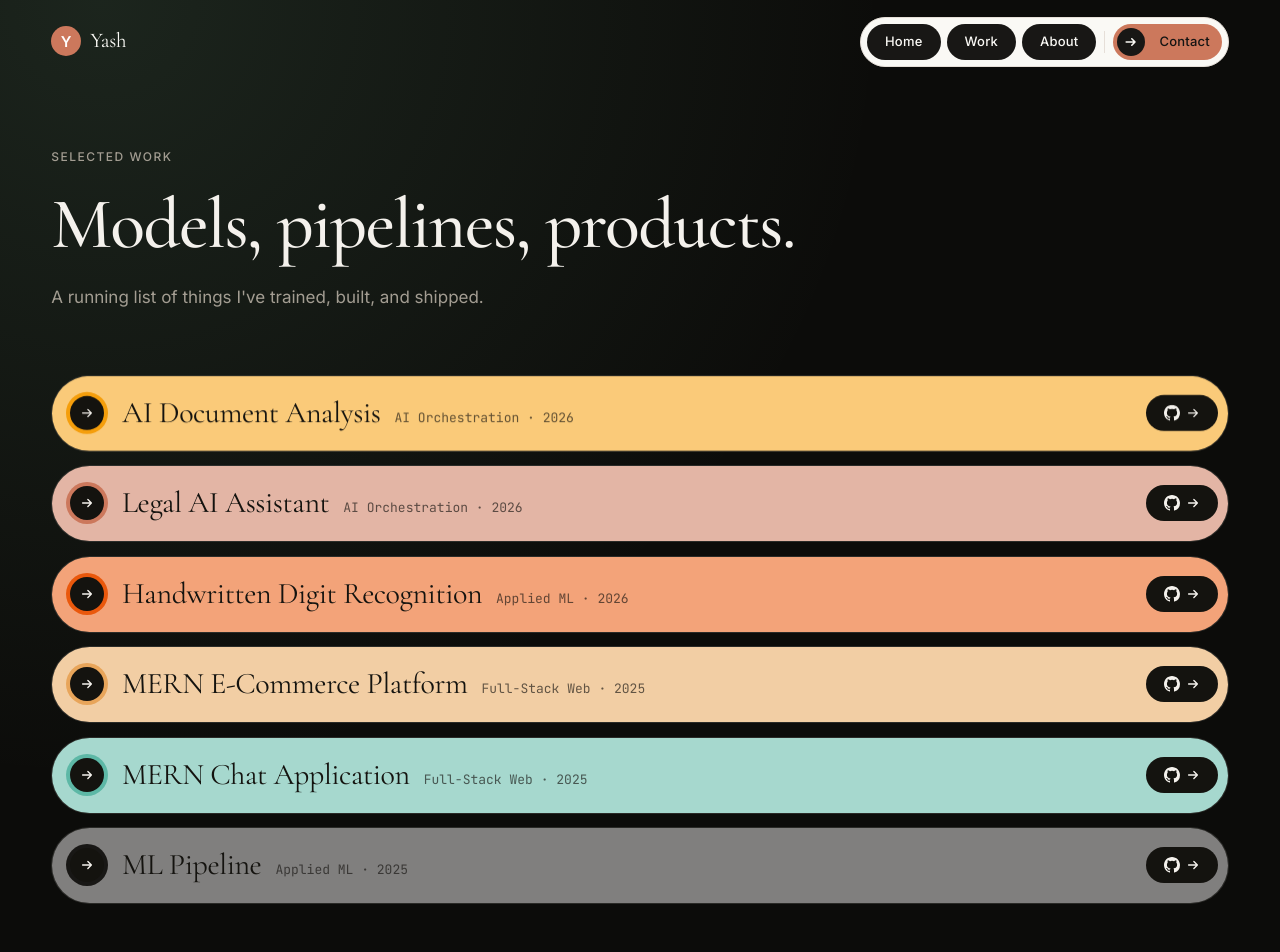
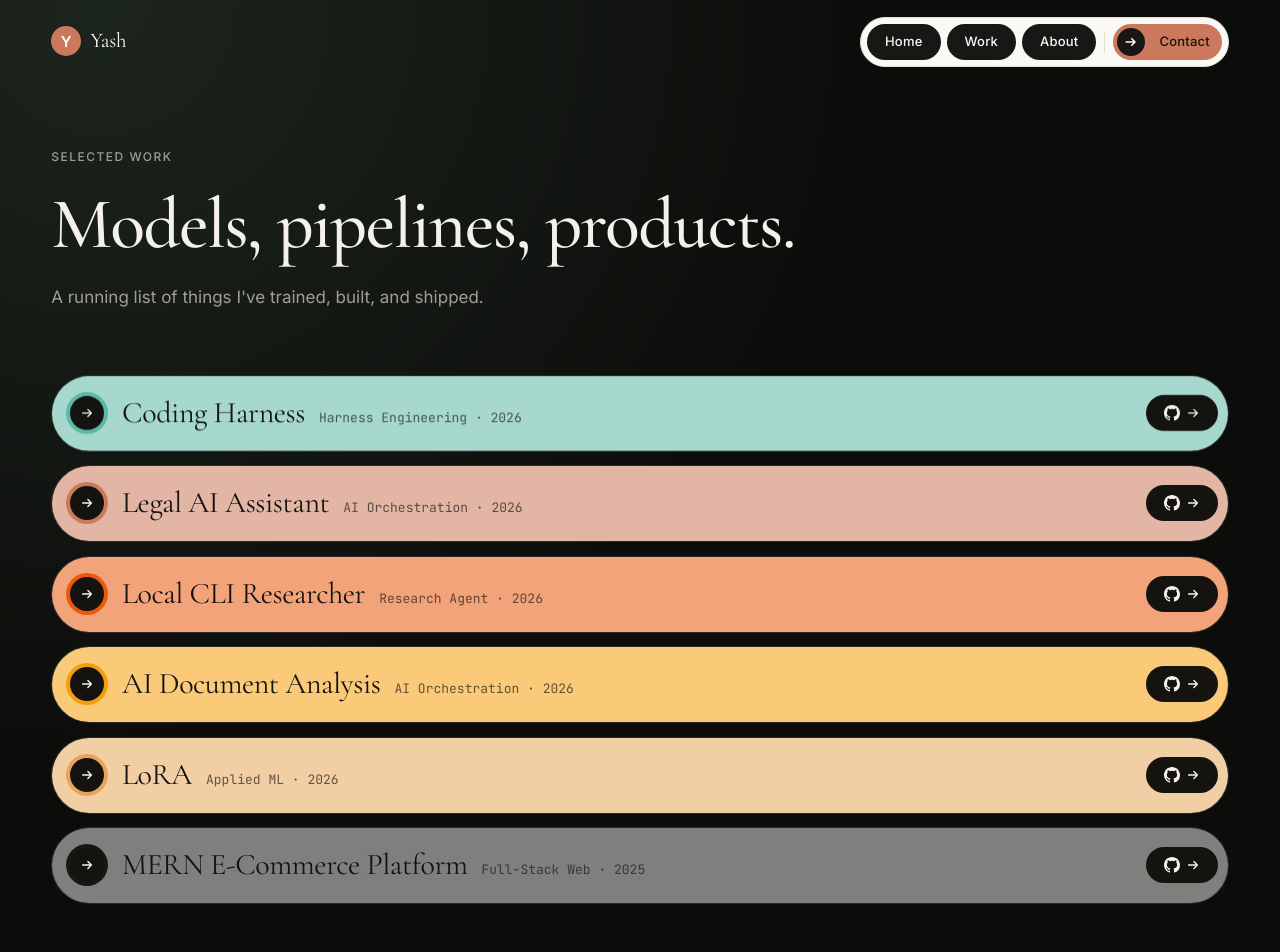
Before and after one commit to yash936936/Personal-Portfolio, a React (Vite) app in the folder portfolio/: page /work in a window 1280 px wide. Shown: the top 952 px of the page. Built offline with nearby package versions, Linux system fonts and the light colour scheme.

Commit message:
Update project details in content.ts

```diff
--- a/portfolio/src/data/content.ts
+++ b/portfolio/src/data/content.ts
@@ -63,12 +63,12 @@ export const press = [
 
 export const projects = [
   {
-    slug: "ai-document-analysis",
-    title: "AI Document Analysis",
+    slug: "Harness",
+    title: "Coding Harness",
     year: "2026",
-    category: "AI Orchestration",
-    color: "#f59e0b", // Amber-500 alignment
-    github: "https://github.com/yash936936/AI-Powered_Document_Analysis_And_Extraction"
+    category: "Harness Engineering",
+    color: "#5db8a6",
+    github: "https://github.com/yash936936/Harness"
   },
   {
     slug: "legal-ai",
@@ -79,36 +79,36 @@ export const projects = [
     github: "https://github.com/yash936936/LegalAI"
   },
   {
-    slug: "handwritten-digit-recognition",
-    title: "Handwritten Digit Recognition",
+    slug: "AI Researcher",
+    title: "Local CLI Researcher",
+    year: "2026",
+    category: "Research Agent",
+    color: "#ea580c", // Deep orange accent
+    github: "https://github.com/yash936936/Fathom"
+  },
+  {
+    slug: "ai-document-analysis",
+    title: "AI Document Analysis",
+    year: "2026",
+    category: "AI Orchestration",
+    color: "#f59e0b", // Amber-500 alignment
+    github: "https://github.com/yash936936/AI-Powered_Document_Analysis_And_Extraction"
+  },
+  {
+    slug: "LoRA",
+    title: "LoRA",
     year: "2026",
     category: "Applied ML",
-    color: "#ea580c", // Deep orange accent
-    github: "https://github.com/yash936936/handwritten_digit_recognition"
+    color: "#e8a55a",
+    github: "https://github.com/yash936936/LoRA"
   },
   {
     slug: "mern-ecommerce",
     title: "MERN E-Commerce Platform",
     year: "2025",
     category: "Full-Stack Web",
-    color: "#e8a55a",
+    color: "#181715",
     github: "https://github.com/yash936936/MERN_ECOMMERCEE"
-  },
-  {
-    slug: "mern-chat-application",
-    title: "MERN Chat Application",
-    year: "2025",
-    category: "Full-Stack Web",
-    color: "#5db8a6",
-    github: "https://github.com/yash936936/ChatAPP"
-  },
-  {
-    slug: "prodigy-ml-03",
-    title: "ML Pipeline",
-    year: "2025",
-    category: "Applied ML",
-    color: "#181715",
-    github: "https://github.com/yash936936/PRODIGY_ML_03"
   }
 ];
 
```
